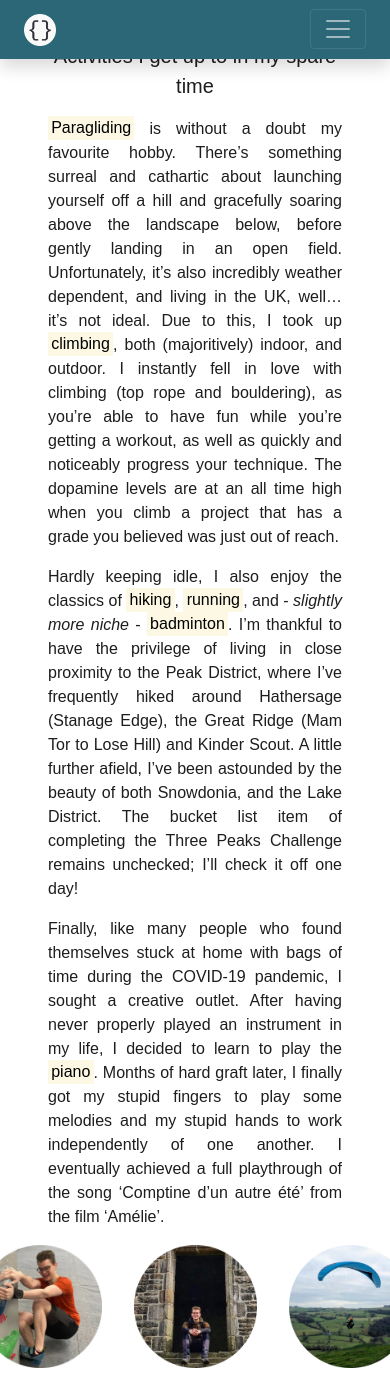
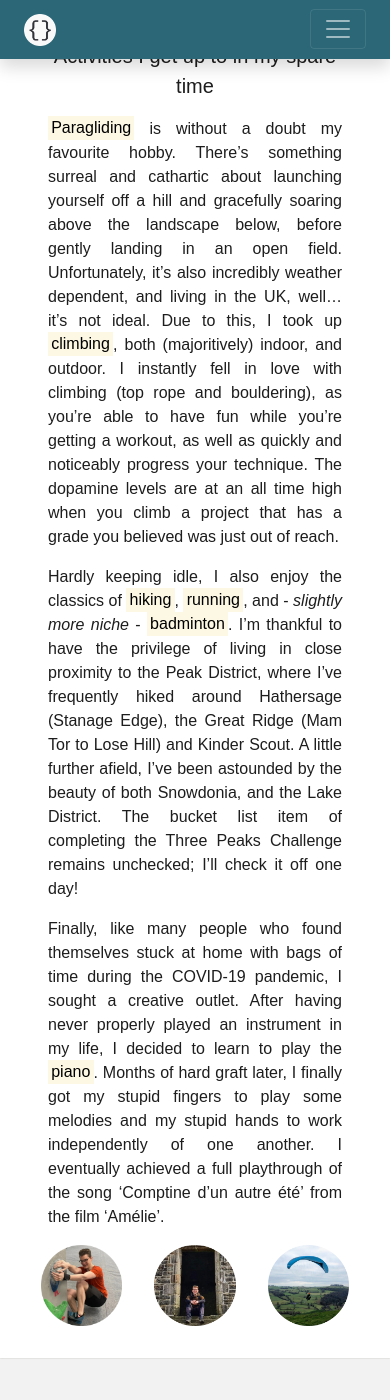
Before and after one commit to onemandan/onemandan.github.io, a Jekyll site: the page built from index.md, in a window 390 px wide and 1400 px high, scrolled down 2435 px. Built offline with Jekyll 4.4.1, drawn with Linux system fonts in a browser that asks for light colours; some web fonts are replaced; after the commit the page ends 3793 px from its top, so only the background shows below that.

Commit message:
Updated responsive css
Updated 'content-images-wrapper' from clamp to min.  Renamed to 'content-images-wrapper-3' to ensure min width of 33%.  Intention to add future classes as and when needed, e.g.:

'content-images-wrapper-2' which will set min width to 50%.

```diff
--- a/_sass/components/main.scss
+++ b/_sass/components/main.scss
@@ -35,8 +35,8 @@
 }
 
 //Class Styles
-.content-images-wrapper > img {
-    width: clamp(100px, 50%, 180px);
+.content-images-wrapper-3 > img {
+    width: min(33%, 180px);
     height: auto;
     margin: 0 1rem;
 }
--- a/index.md
+++ b/index.md
@@ -56,7 +56,7 @@
 
 Finally, like many people who found themselves stuck at home with bags of time during the COVID-19 pandemic, I sought a creative outlet.  After having never properly played an instrument in my life, I decided to learn to play the <mark>piano</mark>.  Months of hard graft later, I finally got my stupid fingers to play some melodies and my stupid hands to work independently of one another.  I eventually achieved a full playthrough of the song 'Comptine d'un autre été' from the film 'Amélie'.
 
-<div class="content-images-wrapper container-fluid d-flex justify-content-center">
+<div class="content-images-wrapper-3 container-fluid d-flex justify-content-center">
     <img src="/assets/images/content/about/interest-climbing.png" alt="Bouldering">
     <img src="/assets/images/content/about/interest-hiking.png" alt="Hiking">
     <img src="/assets/images/content/about/interest-paragliding.png" alt="Paragliding">
```
